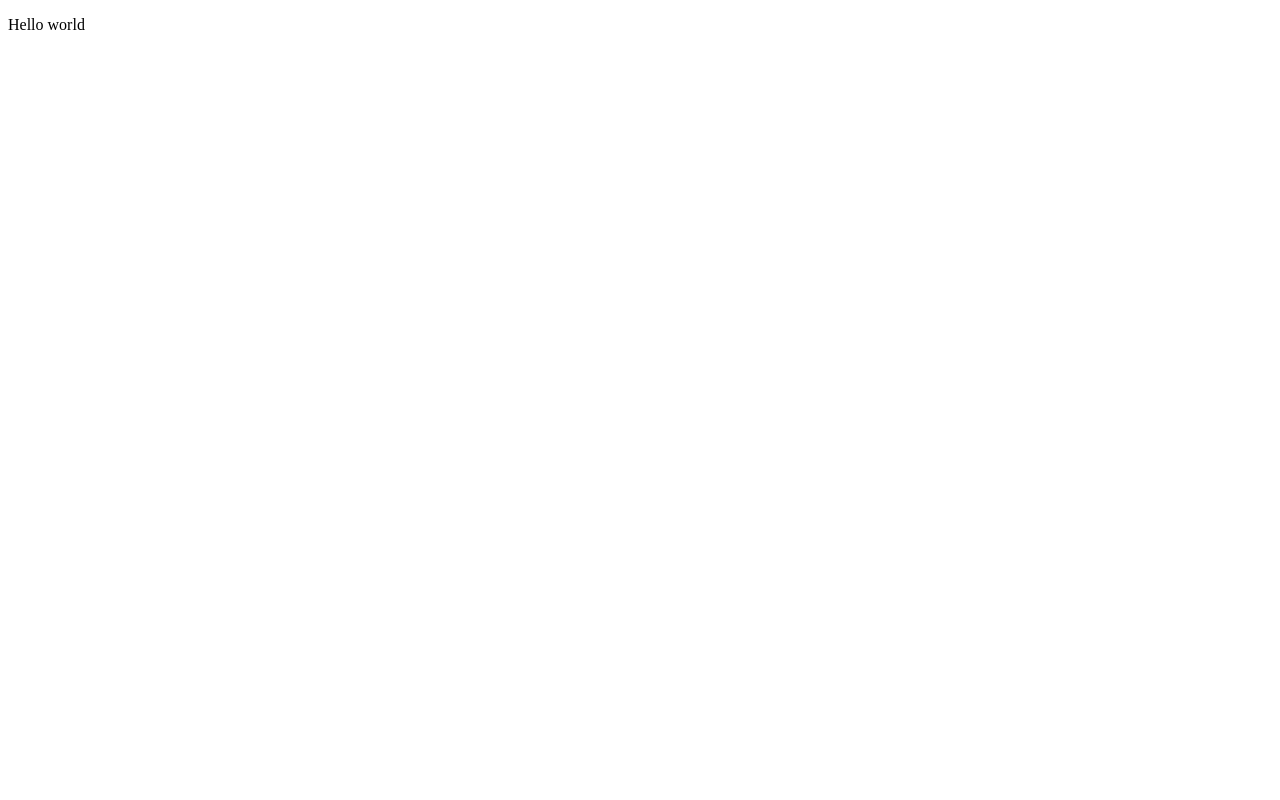
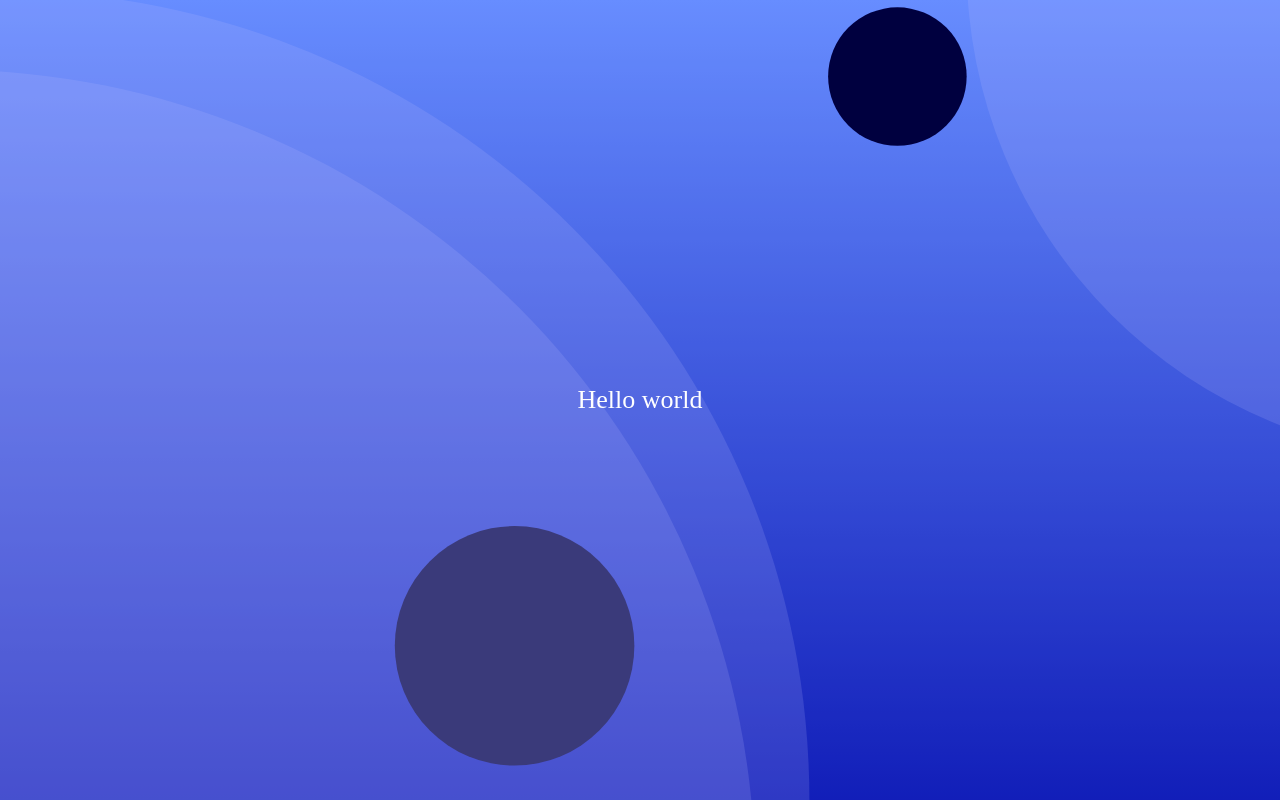
Before and after one commit to joeromsa/calculator, a React (Create React App) app in the folder calculator/: page / in a window 1280 px wide. Built offline with nearby package versions, Linux system fonts and the light colour scheme.

Commit message:
background working

```diff
--- a/calculator/src/App.js
+++ b/calculator/src/App.js
@@ -1,6 +1,12 @@
+import React from "react";
+import background from './img/background.svg';
+import './styles/App.css';
+
 const App = () => (
-  <div>
-    <p>Hello world</p>
+  <div className="App">
+    <header className="App-header" style={{ backgroundImage: `url(${background})` }}>
+      <p>Hello world</p>
+    </header>
   </div>
 )
 
--- a/calculator/src/index.js
+++ b/calculator/src/index.js
@@ -2,5 +2,6 @@ import React from 'react'
 import ReactDOM from 'react-dom/client'
 
 import App from './App'
+import './styles/index.css'
 
 ReactDOM.createRoot(document.getElementById('root')).render(<App />)
--- /dev/null
+++ b/calculator/src/styles/App.css
@@ -0,0 +1,15 @@
+.App {
+    text-align: center;
+}
+
+.App-header {
+    background-color: blue;
+    min-height: 100vh;
+    display: flex;
+    flex-direction: column;
+    align-items: center;
+    justify-content: center;
+    font-size: calc(10px + 2vmin);
+    color: white;
+    background-size: cover;
+}
--- /dev/null
+++ b/calculator/src/styles/index.css
@@ -0,0 +1,3 @@
+body {
+    margin: 0;
+}
```
Also changed, not shown: calculator/src/img/background.svg (added).
